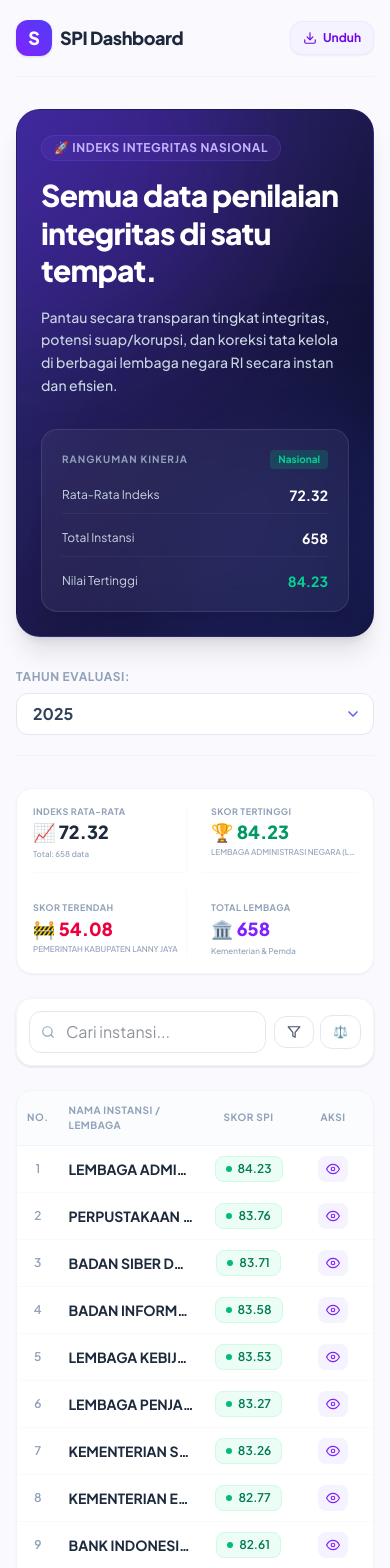
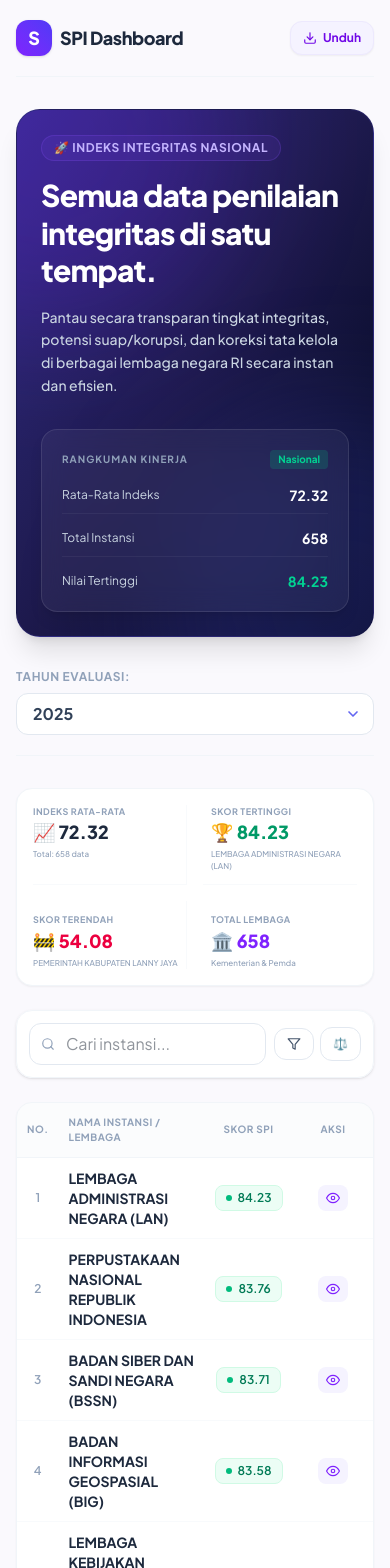
Before and after one commit to Daffaariftama/spi-kpk, a React (Vite) app: page / in a window 390 px wide. Shown: the top 1568 px of the page. Built offline with nearby package versions, Linux system fonts and the light colour scheme.

Commit message:
refactor: remove interactive expand-on-click components in favor of static layout for better mobile text readability

```diff
--- a/src/App.jsx
+++ b/src/App.jsx
@@ -12,49 +12,6 @@ import {
   FiChevronRight,
   FiEye
 } from 'react-icons/fi';
-
-// ── Click-to-Expand / Release-to-Collapse Components ─────────────────────────
-function ExpandableTableCell({ nama }) {
-  const [isExpanded, setIsExpanded] = useState(false);
-  return (
-    <td
-      onClick={(e) => {
-        e.stopPropagation();
-        setIsExpanded(!isExpanded);
-      }}
-      onMouseLeave={() => setIsExpanded(false)}
-      className={`py-2.5 sm:py-3.5 px-2.5 sm:px-5 font-bold text-slate-800 cursor-pointer select-none transition-all ${
-        isExpanded
-          ? 'max-w-none break-words whitespace-normal bg-violet-50/50 ring-1 ring-violet-100 rounded-lg shadow-inner'
-          : 'max-w-[120px] sm:max-w-sm truncate'
-      }`}
-      title={nama}
-    >
-      {nama}
-    </td>
-  );
-}
-
-function ExpandableText({ text, className = '' }) {
-  const [isExpanded, setIsExpanded] = useState(false);
-  return (
-    <span
-      onClick={(e) => {
-        e.stopPropagation();
-        setIsExpanded(!isExpanded);
-      }}
-      onMouseLeave={() => setIsExpanded(false)}
-      className={`cursor-pointer select-none transition-all block ${
-        isExpanded
-          ? 'max-w-none whitespace-normal break-words bg-slate-100 px-1 py-0.5 rounded text-[9px] text-slate-700 font-semibold shadow-xs'
-          : 'truncate max-w-full'
-      } ${className}`}
-      title={text}
-    >
-      {text}
-    </span>
-  );
-}
 
 function App() {
   const [allData, setAllData] = useState({ 2021: null, 2022: null, 2023: null, 2024: null, 2025: null });
@@ -499,12 +456,12 @@ function App() {
               <div className="min-w-0 border-b border-slate-100/50 pb-3 pl-2 text-left">
                 <span className="text-[9px] font-bold text-slate-400 uppercase tracking-wider block">Skor Tertinggi</span>
                 <span className="text-lg font-extrabold text-emerald-600">🏆 {stats.highest?.indeks || 0}</span>
-                <ExpandableText text={stats.highest?.nama || ''} className="text-[8px] font-medium text-slate-400" />
+                <span className="text-[8px] font-medium text-slate-400 block mt-0.5 break-words whitespace-normal">{stats.highest?.nama}</span>
               </div>
               <div className="min-w-0 border-r border-slate-100/50 pt-3 pr-2 text-left">
                 <span className="text-[9px] font-bold text-slate-400 uppercase tracking-wider block">Skor Terendah</span>
                 <span className="text-lg font-extrabold text-rose-600">🚧 {stats.lowest?.indeks || 0}</span>
-                <ExpandableText text={stats.lowest?.nama || ''} className="text-[8px] font-medium text-slate-400" />
+                <span className="text-[8px] font-medium text-slate-400 block mt-0.5 break-words whitespace-normal">{stats.lowest?.nama}</span>
               </div>
               <div className="min-w-0 pt-3 pl-2 text-left">
                 <span className="text-[9px] font-bold text-slate-400 uppercase tracking-wider block">Total Lembaga</span>
@@ -704,7 +661,9 @@ function App() {
                         >
                           <td className="py-2.5 sm:py-3.5 px-2.5 sm:px-5 text-center font-semibold text-slate-400 text-xs">{globalIndex}</td>
                           <td className="py-2.5 sm:py-3.5 px-2.5 sm:px-5 text-center font-bold text-slate-500 hidden sm:table-cell">{item.tahun}</td>
-                          <ExpandableTableCell nama={item.nama} />
+                          <td className="py-2.5 sm:py-3.5 px-2.5 sm:px-5 font-bold text-slate-800 break-words whitespace-normal max-w-[120px] sm:max-w-sm" title={item.nama}>
+                            {item.nama}
+                          </td>
                           <td className="py-2.5 sm:py-3.5 px-2.5 sm:px-5 capitalize hidden sm:table-cell">
                             <span className="inline-block bg-slate-50 text-slate-500 px-2.5 py-0.5 rounded-lg text-xs border border-slate-100 font-semibold">
                               {(item.map?.province_code === null ? 'lembaga' : item.map?.level) || 'lembaga'}
--- a/src/components/ComparisonView.jsx
+++ b/src/components/ComparisonView.jsx
@@ -92,31 +92,6 @@ function InstansiSearch({ label, value, onChange, data, excludeValue }) {
   );
 }
 
-// ── Click-to-Expand / Release-to-Collapse Component ──────────────────────────
-function ExpandableComparisonName({ nama, className = '', label }) {
-  const [isExpanded, setIsExpanded] = useState(false);
-  return (
-    <div
-      onClick={(e) => {
-        e.stopPropagation();
-        setIsExpanded(!isExpanded);
-      }}
-      onMouseLeave={() => setIsExpanded(false)}
-      className={`cursor-pointer select-none transition-all ${
-        isExpanded
-          ? 'max-w-none whitespace-normal break-words bg-violet-100/30 px-2 py-1 rounded-lg text-slate-800 shadow-xs'
-          : 'truncate'
-      } ${className}`}
-      title={nama}
-    >
-      <span className="inline-block sm:hidden bg-violet-100 text-violet-700 text-[10px] font-extrabold px-1.5 py-0.5 rounded mr-1.5">
-        {label}
-      </span>
-      {nama}
-    </div>
-  );
-}
-
 // ── Main Component ───────────────────────────────────────────────────────────
 export default function ComparisonView({ currentYearData = [], onClose }) {
   const [selectA, setSelectA] = useState('');
@@ -194,20 +169,18 @@ export default function ComparisonView({ currentYearData = [], onClose }) {
       {itemA && itemB ? (
         <div className="border border-slate-200 rounded-2xl bg-white shadow-xs overflow-hidden">
           <div className="flex flex-col sm:grid sm:grid-cols-3 gap-2 md:gap-4 bg-slate-50/50 border-b border-slate-200 p-4 items-center min-w-0">
-            <ExpandableComparisonName
-              nama={itemA.nama}
-              label="A"
-              className="font-bold text-slate-800 text-xs md:text-sm text-center sm:text-left w-full"
-            />
+            <div className="font-bold text-slate-800 text-xs md:text-sm text-center sm:text-left break-words whitespace-normal w-full" title={itemA.nama}>
+              <span className="inline-block sm:hidden bg-violet-100 text-violet-700 text-[10px] font-extrabold px-1.5 py-0.5 rounded mr-1.5">A</span>
+              {itemA.nama}
+            </div>
             <div className="font-bold text-slate-400 text-center text-[10px] tracking-widest uppercase py-0.5 sm:py-0">
               <span className="sm:inline hidden">VS</span>
               <span className="sm:hidden inline text-slate-300">dengan</span>
             </div>
-            <ExpandableComparisonName
-              nama={itemB.nama}
-              label="B"
-              className="font-bold text-slate-800 text-xs md:text-sm text-center sm:text-right w-full"
-            />
+            <div className="font-bold text-slate-800 text-xs md:text-sm text-center sm:text-right break-words whitespace-normal w-full" title={itemB.nama}>
+              <span className="inline-block sm:hidden bg-violet-100 text-violet-700 text-[10px] font-extrabold px-1.5 py-0.5 rounded mr-1.5">B</span>
+              {itemB.nama}
+            </div>
           </div>
 
           <div className="divide-y divide-slate-100 p-4 md:p-6 space-y-4">
```
